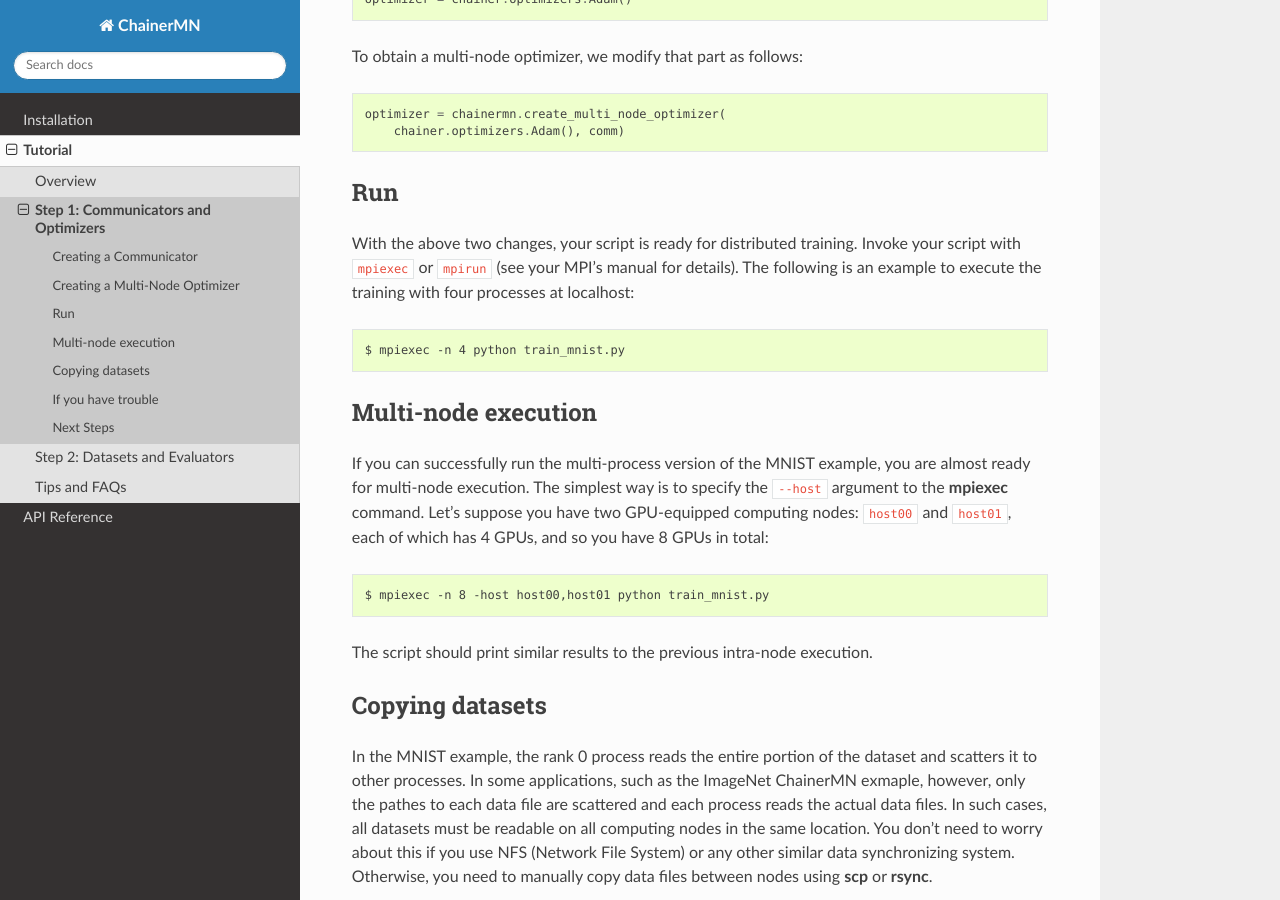
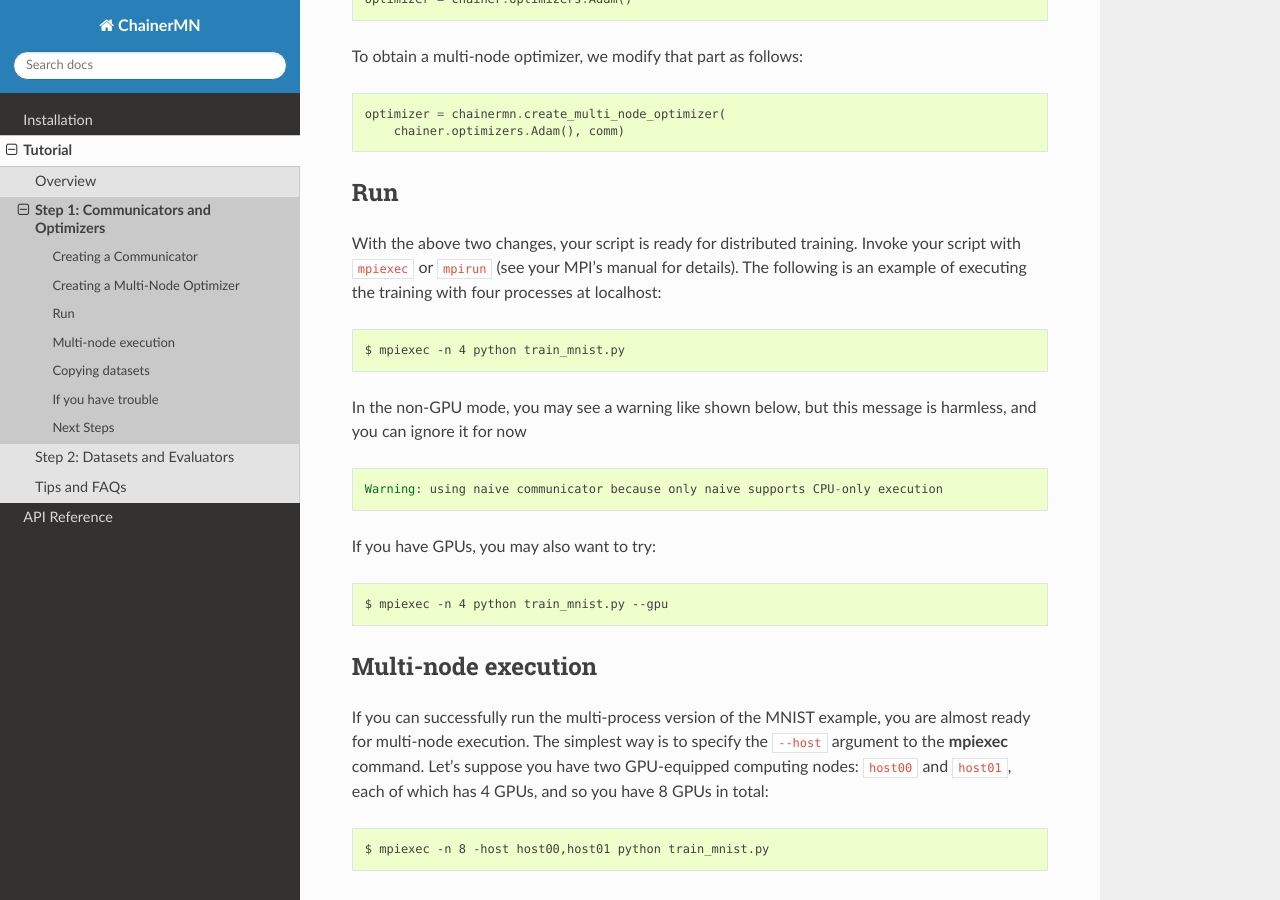
Before and after one commit to chainer/chainermn, a Sphinx documentation site: the page built from docs/source/tutorial/step1_communicators_optimizers.rst, in a window 1280 px wide and 900 px high, scrolled down 1116 px. Built offline with Sphinx 7.4.7 and the Read the Docs theme 2.0.0, drawn with Linux system fonts in a browser that asks for light colours.

Commit message:
Added some texts

```diff
--- a/docs/source/tutorial/step1_communicators_optimizers.rst
+++ b/docs/source/tutorial/step1_communicators_optimizers.rst
@@ -63,10 +63,20 @@
 
 With the above two changes, your script is ready for distributed
 training.  Invoke your script with ``mpiexec`` or ``mpirun`` (see your
-MPI's manual for details).  The following is an example to execute the
+MPI's manual for details).  The following is an example of executing the
 training with four processes at localhost::
 
   $ mpiexec -n 4 python train_mnist.py
+
+In the non-GPU mode, you may see a warning like shown below,
+but this message is harmless, and you can ignore it for now ::
+
+  Warning: using naive communicator because only naive supports CPU-only execution
+
+
+If you have GPUs, you may also want to try::
+
+  $ mpiexec -n 4 python train_mnist.py --gpu
 
 
 Multi-node execution
```
